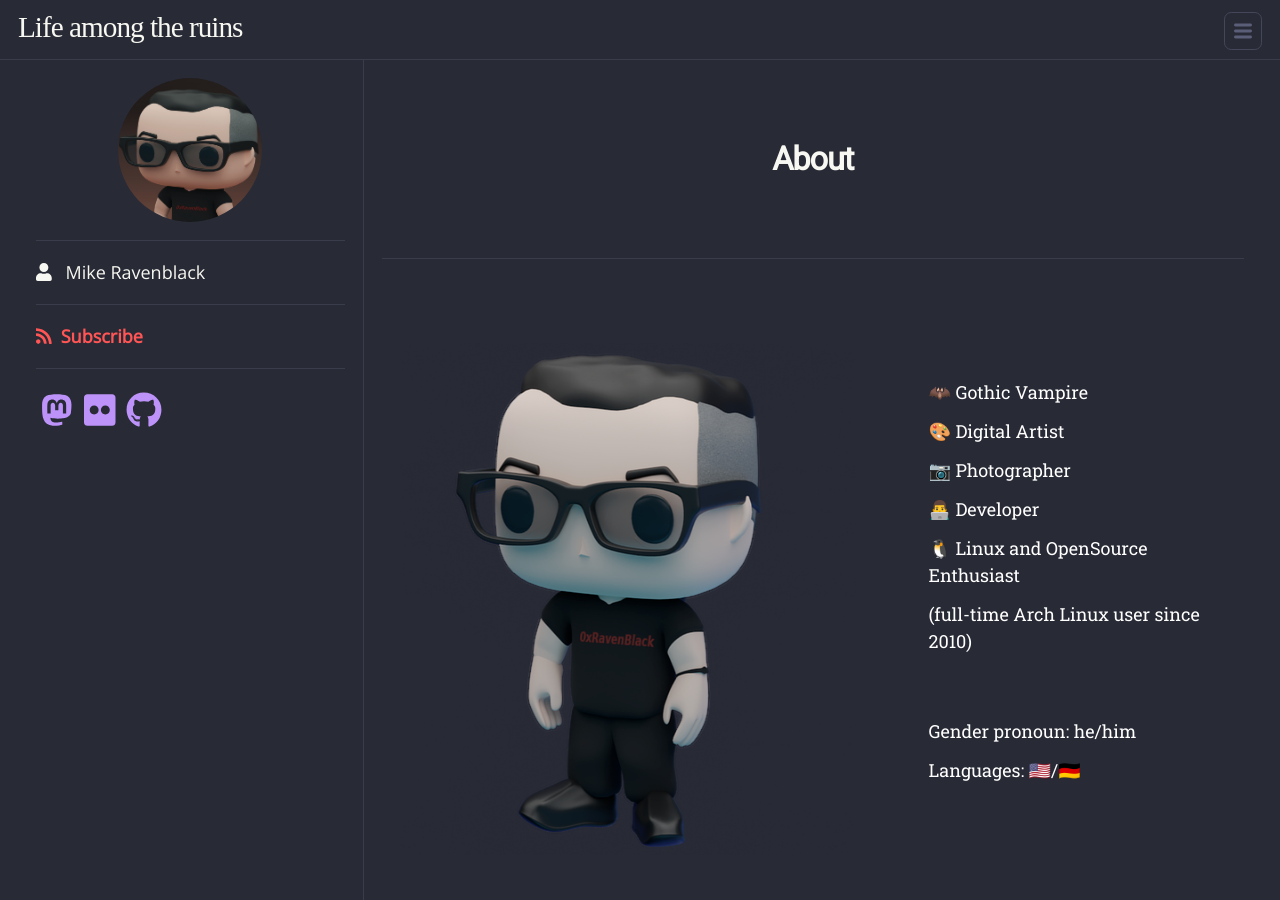
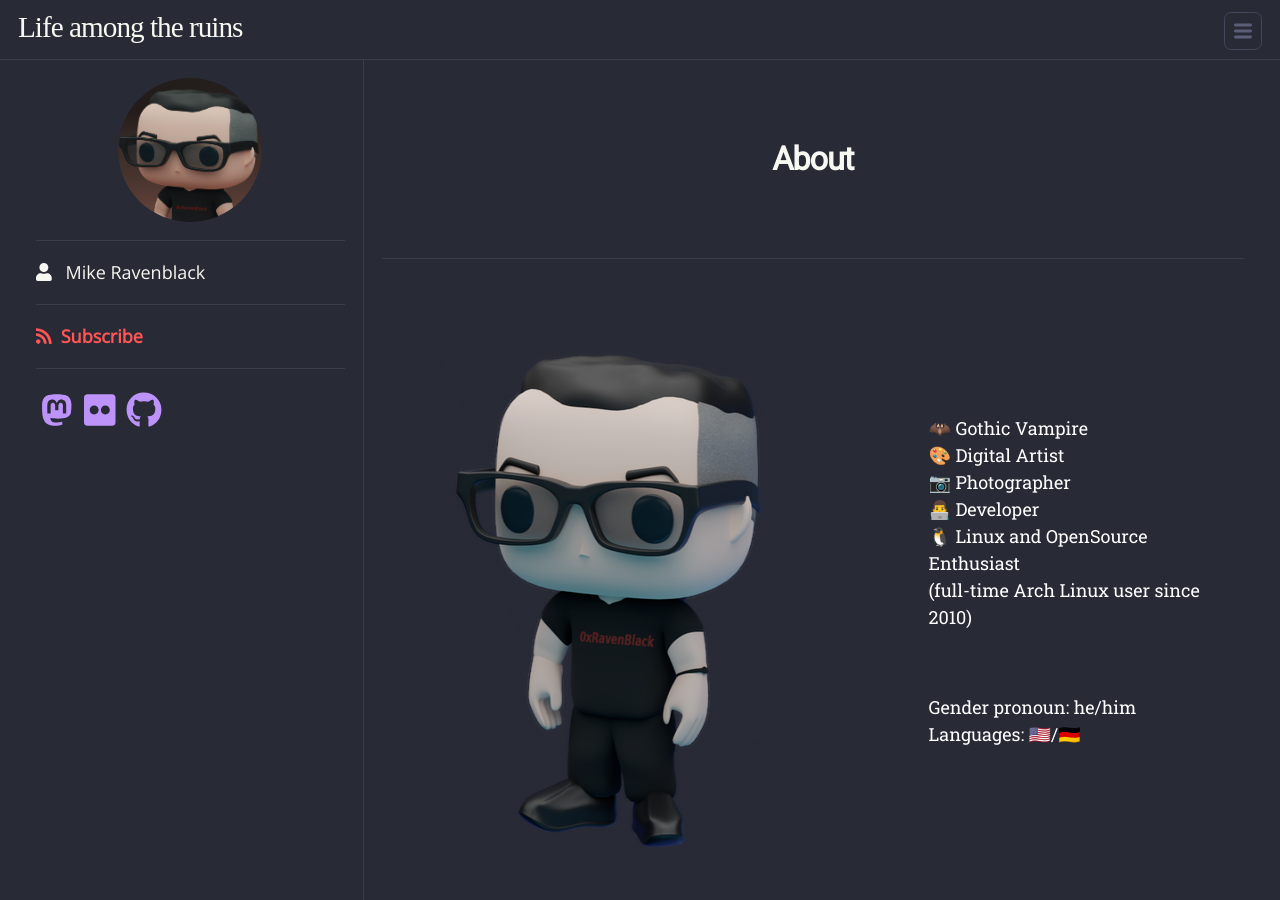
Before and after one commit to 0xRavenBlack/0xRavenBlack.github.io, a Jekyll site: the page built from about.md, in a window 1280 px wide. Built offline with Jekyll 4.4.1, drawn with Linux system fonts in a browser that asks for light colours; nearby versions of some CDN libraries; some web fonts are replaced.

Commit message:
add about page content (16)

```diff
--- a/about.md
+++ b/about.md
@@ -11,17 +11,17 @@ permalink: /about/
   </td>
 <td style="border: 0px solid transparent">
 <ul style="list-style-type: none;">
-  <li>🦇 Gothic Vampire</li>
-  <li>🎨 Digital Artist</li>
-  <li>📷 Photographer</li>
-  <li>👨‍💻 Developer</li>
-  <li>🐧 Linux and OpenSource Enthusiast</li>
-  <li>(full-time Arch Linux user since 2010)</li>
+  <li style="margin: 0px;">🦇 Gothic Vampire</li>
+  <li style="margin: 0px;">🎨 Digital Artist</li>
+  <li style="margin: 0px;">📷 Photographer</li>
+  <li style="margin: 0px;">👨‍💻 Developer</li>
+  <li style="margin: 0px;">🐧 Linux and OpenSource Enthusiast</li>
+  <li style="margin: 0px;">(full-time Arch Linux user since 2010)</li>
 </ul>
 <br />
 <ul style="list-style-type: none;">
-  <li>Gender pronoun: he/him</li>
-  <li>Languages: 🇺🇸/🇩🇪</li>
+  <li style="margin: 0px;">Gender pronoun: he/him</li>
+  <li style="margin: 0px;">Languages: 🇺🇸/🇩🇪</li>
 </ul>
   </td>
 </tr>
```
